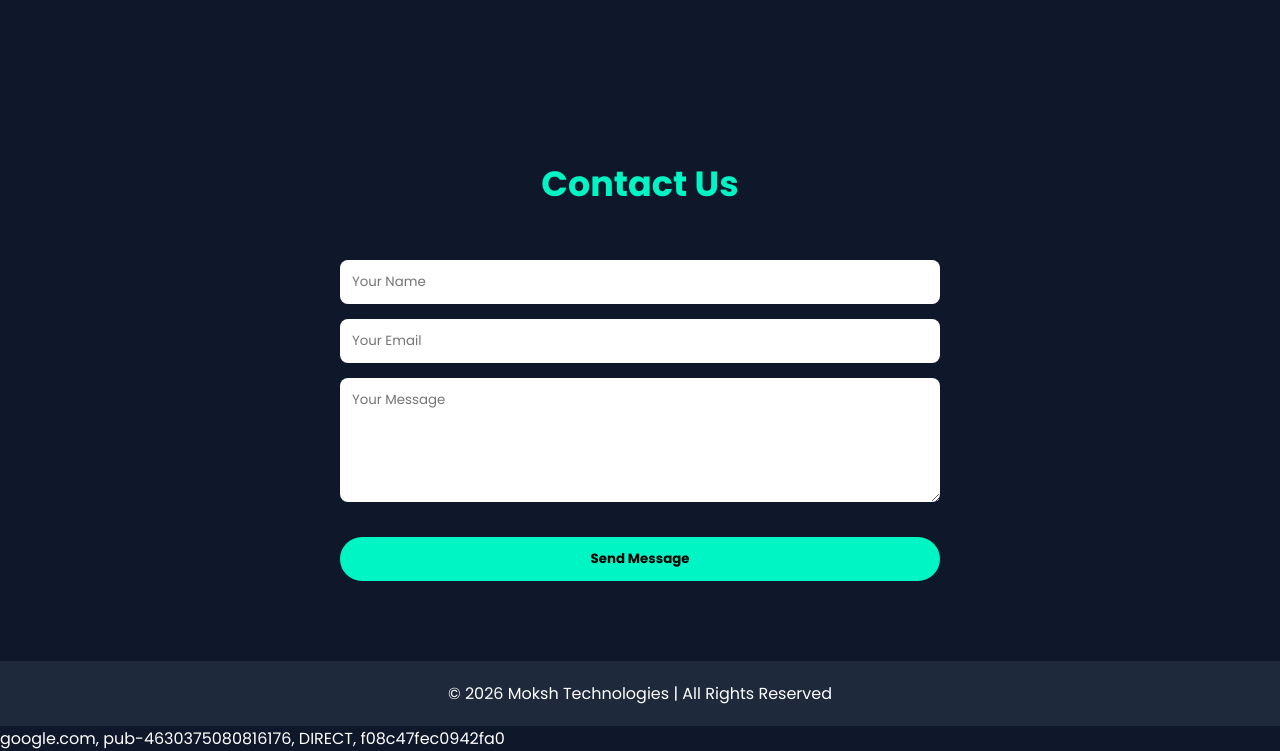
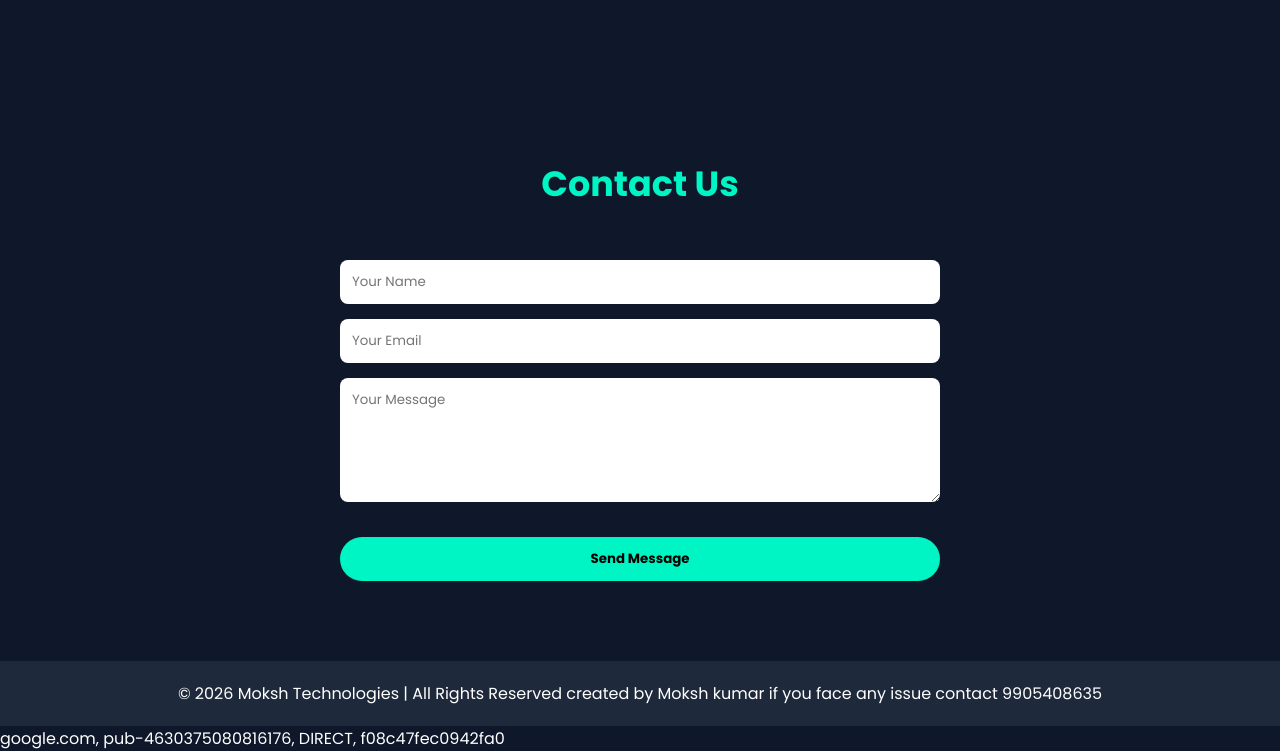
Before and after one commit to mokshraj354-wq/moksh-tech, a plain HTML site: page index.html in a window 1280 px wide. Shown: the part 1939-2690 px from the top of the page. Drawn offline with Linux system fonts and the light colour scheme.

Commit message:
Update index.html

```diff
--- a/index.html
+++ b/index.html
@@ -259,7 +259,8 @@ with modern UI/UX design and SEO optimization to help your business grow online.
 
 <!-- Footer -->
 <footer>
-© 2026 Moksh Technologies | All Rights Reserved
+© 2026 Moksh Technologies | All Rights Reserved created by Moksh kumar
+  if you face any issue contact 9905408635
 </footer>
 
 <!-- WhatsApp Button -->
```
